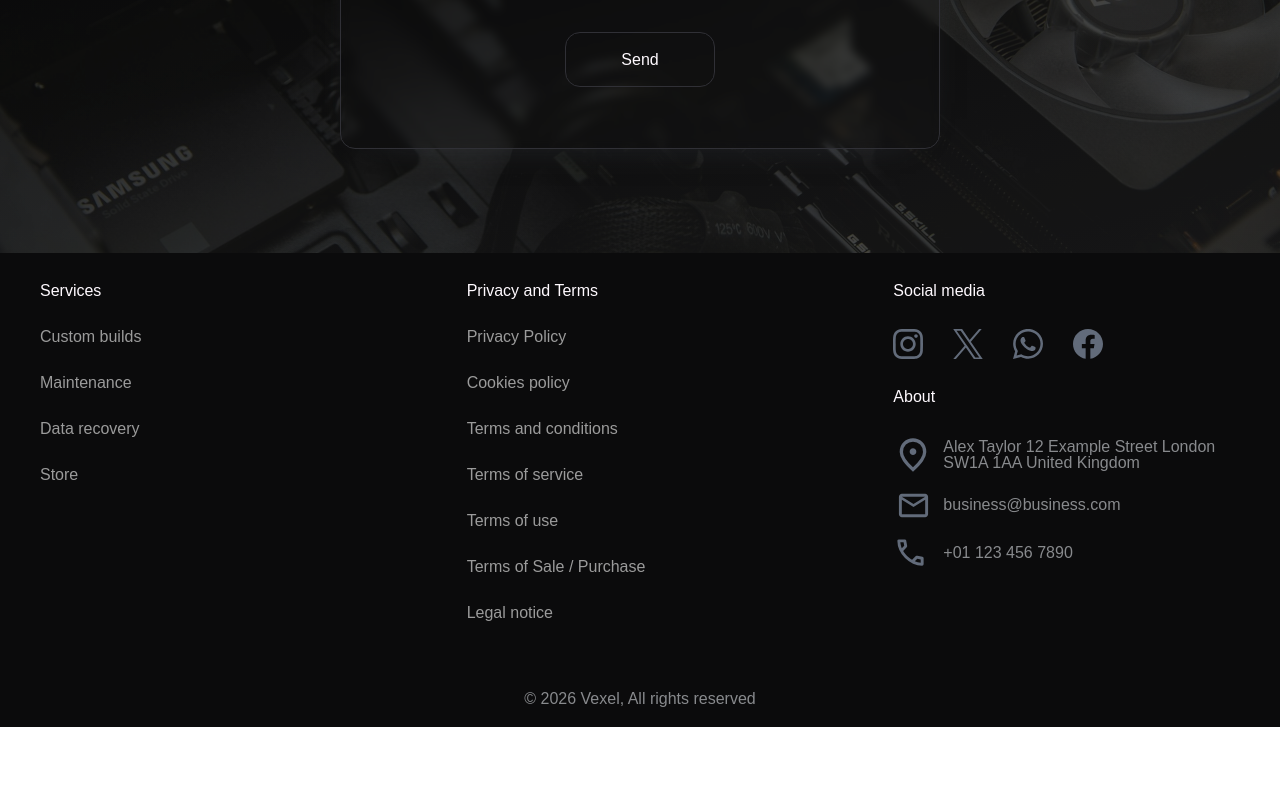
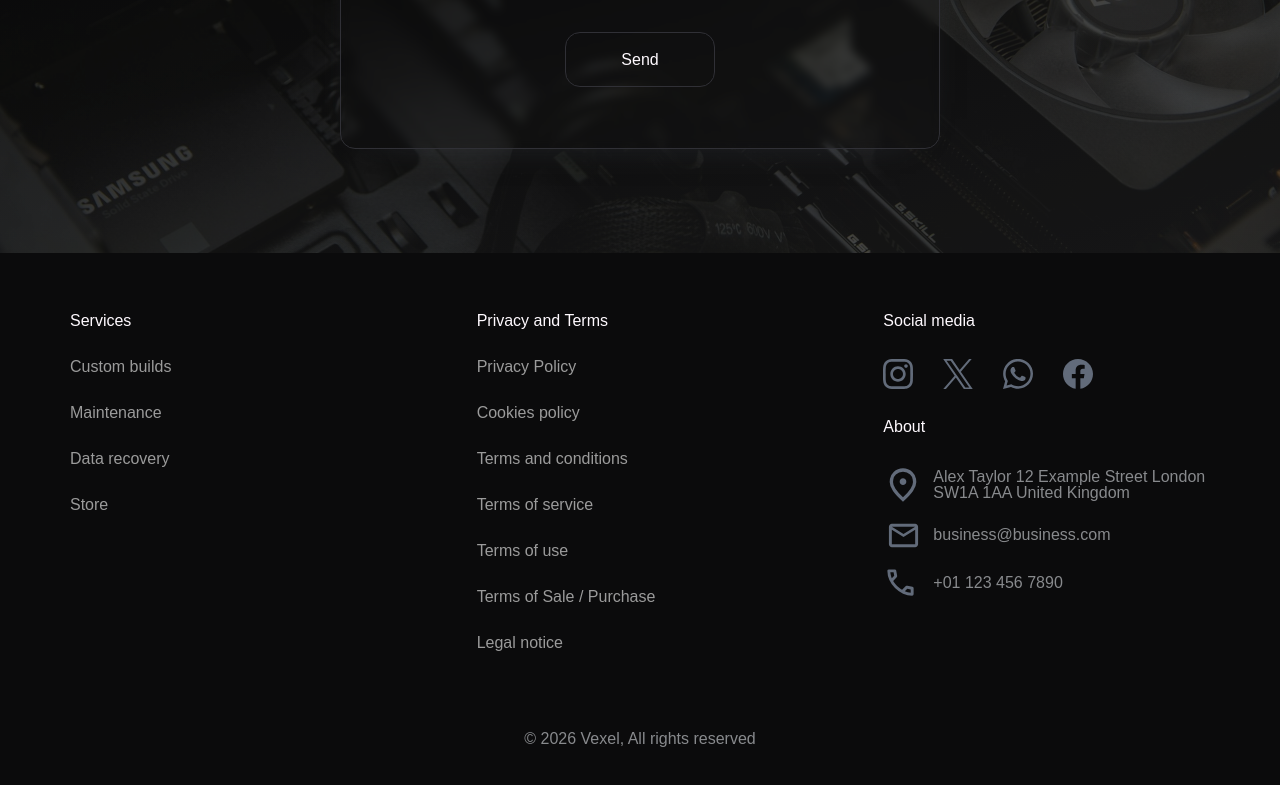
Before and after one commit to CarlosAlfredo1707/P03-WebDev, a plain HTML site: page index.html in a window 1280 px wide. Shown: the part 3587-4372 px from the top of the page. Before the commit the page ends 4314 px from the top, so only its background shows below. Drawn offline with Linux system fonts and the light colour scheme; a web font is replaced by a local one.

Commit message:
Final touches and img optimization

```diff
--- a/css/style.css
+++ b/css/style.css
@@ -383,7 +383,8 @@ p, span {
 
 .footer {
     width: 100%;
-    height: fit-content;
+    padding: 30px;
+    height: 100%;
     background-color: var(--Footer);
     display: grid;
     grid-template-columns: repeat(3, 1fr);
@@ -412,7 +413,7 @@ p, span {
     height: fit-content;
     align-self: center;
     margin: 0 auto;
-    padding: 20px;
+    padding: 30px;
     grid-column: 1 / 5;
     text-align: center;
     font-family: var(--font-text);
@@ -571,7 +572,6 @@ p, span {
         width: 90%;
     }
     .footer {
-        height: 100%;
         grid-template-columns: none;
         grid-template-rows: repeat(4, max-content);
     }
```
Also changed, not shown: 3 other files.
